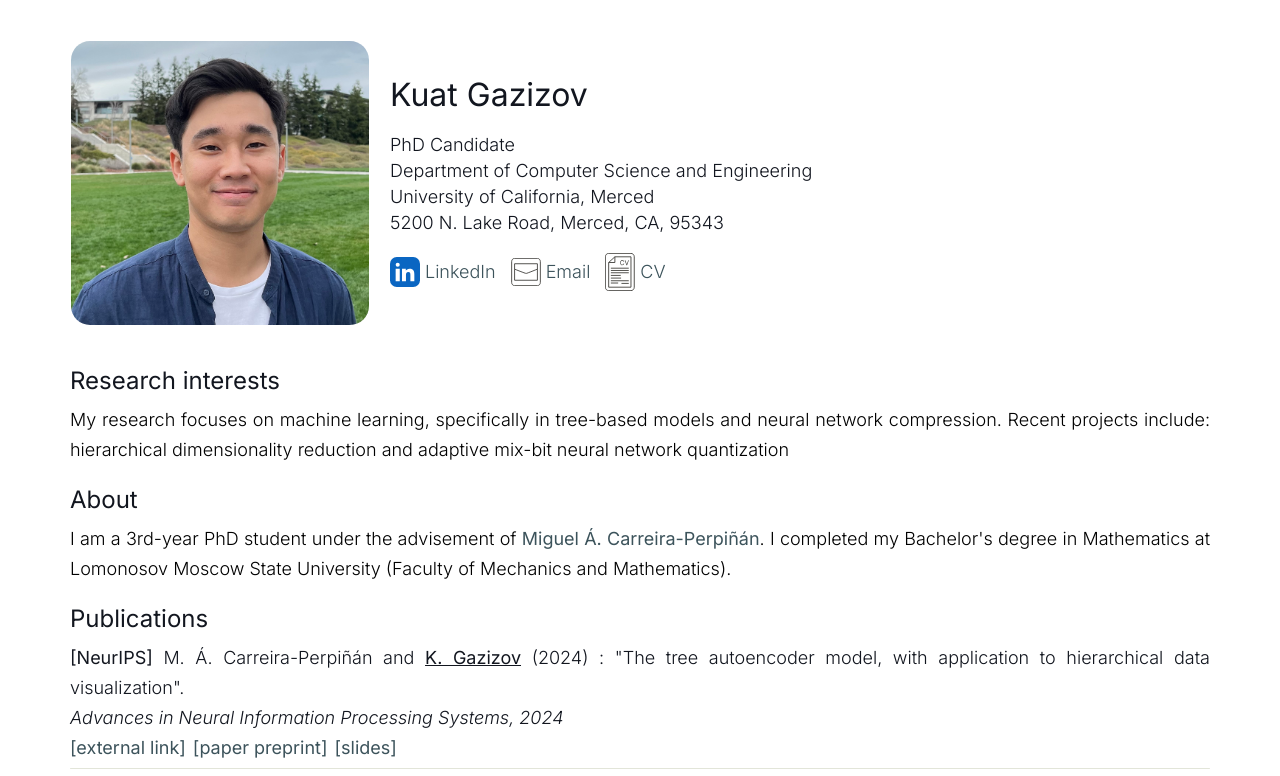
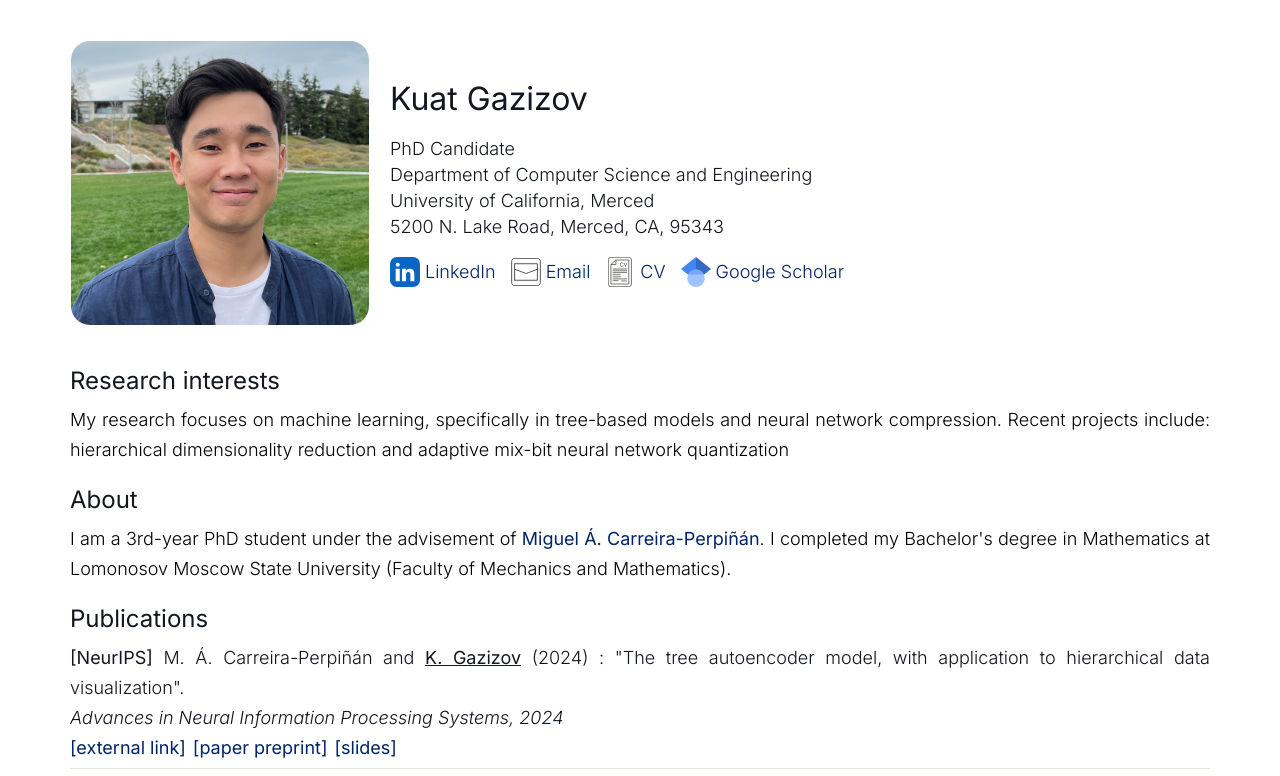
Before and after one commit to GazizovK/gazizovk.github.io, a website: page index.html in a window 1280 px wide. Shown: the top 776 px of the page. Drawn offline with Linux system fonts and the light colour scheme.

Commit message:
chore: add google scholar link and change link color

```diff
--- a/constants/SOCIAL_LINKS.json
+++ b/constants/SOCIAL_LINKS.json
@@ -13,5 +13,10 @@
     "name": "CV",
     "link": "./assets/docs/kgazizov_cv.pdf",
     "icon": "./assets/icons/cv.svg"
+  },
+  {
+    "name": "Google Scholar",
+    "link": "https://scholar.google.com/citations?user=jv84Q5oAAAAJ&hl=en&oi=ao",
+    "icon": "./assets/icons/google-scholar.svg"
   }
 ]
--- a/styles/_base.scss
+++ b/styles/_base.scss
@@ -15,5 +15,6 @@ ul {
 
 img {
   width: 100%;
-  height: auto;
+  height: 100%;
+  object-fit: contain;
 }
--- a/styles/_variables.scss
+++ b/styles/_variables.scss
@@ -3,6 +3,7 @@ $font-family: "Inter", sans-serif;
 $primary-color: #12161f;
 $primary-color-light: #3c535b;
 $accent-color: #6d7c42;
+$link-color: #002366;
 
 $screen-width-s: 575px;
 $screen-width-m: 767px;
--- a/styles/components/_link.scss
+++ b/styles/components/_link.scss
@@ -1,7 +1,7 @@
 .link {
   position: relative;
   font-weight: 400;
-  color: $primary-color-light;
+  color: $link-color;
   text-decoration: none;
 
   @include transition;
--- a/styles/components/_start-info.scss
+++ b/styles/components/_start-info.scss
@@ -89,6 +89,7 @@
 
     @include media-s {
       justify-content: center;
+      flex-wrap: wrap;
     }
   }
 
@@ -106,9 +107,16 @@
     justify-content: center;
     align-items: center;
     width: 3rem;
+    height: 3rem;
 
     @include media-s {
       width: 2.5rem;
+      height: 2.5rem;
     }
   }
+
+  &__social-link-name {
+    text-align: center;
+    width: fit-content;
+  }
 }
```
Also changed, not shown: assets/icons/google-scholar.svg (added), assets/icons/kazakhstan-flag.svg (deleted), styles/style.css, 1 other file.
